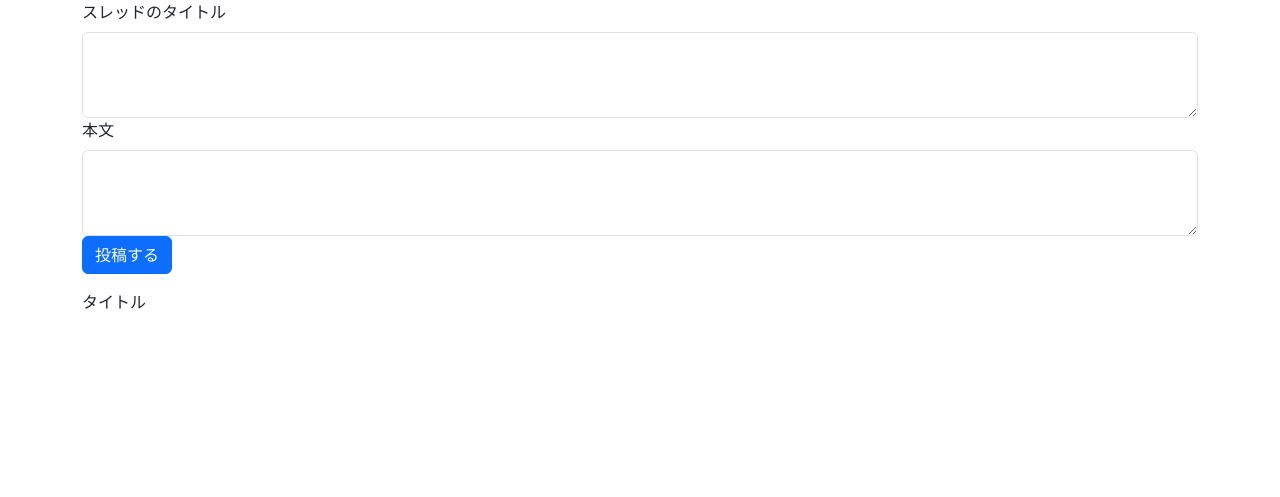
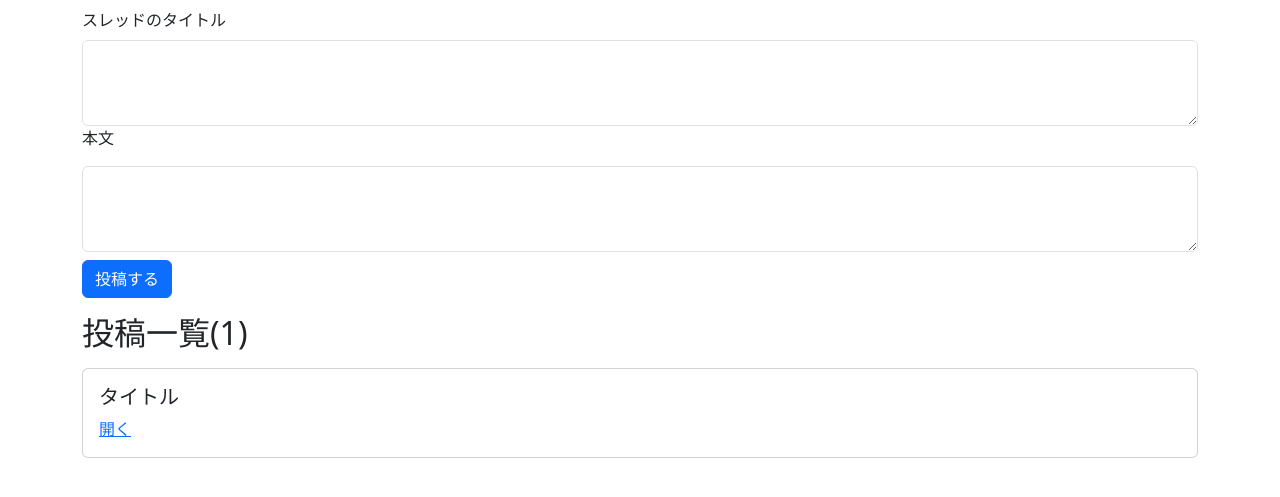
Before and after one commit to tommy10092525/10, a Flask app: page /kind/1 in a window 1280 px wide. Shown: the top 497 px of the page. Run offline with Flask 3, Linux system fonts and the light colour scheme.

Commit message:
書式・ルーティングの調整

```diff
--- a/app.py
+++ b/app.py
@@ -25,7 +25,7 @@ def index():
 @app.route("/kind/<int:kind_id>",methods=["GET","POST"])
 def threads(kind_id):
     if request.method=="GET":
-        data=dict(threads=db.getThreadsByKindId(cur,kind_id))
+        data=dict(threads=db.getThreadsByKindId(cur,kind_id),threadsCount=db.getThreadCountById(cur=cur,kindId=kind_id))
         print(data)
         return render_template("threads.html",data=data)
     else:
@@ -34,13 +34,18 @@ def threads(kind_id):
         threadId=addThread(cur=cur,title=title,kindId=kind_id)
         addResponse(cur=cur,content=content,threadId=threadId)
         con.commit()
-        return redirect(f"/{kind_id}")
+        return redirect(f"/kind/{kind_id}")
 
 @app.route("/thread/<int:thread_id>",methods=["GET","POST"])
 def thread(thread_id):
     if request.method=="GET":
         data=dict(thread=db.getThreadById(cur,thread_id),responses=db.getResponsesByThreadId(cur,thread_id))
         return render_template("thread.html",data=data)
+    else:
+        content=request.form["content"]
+        db.addResponse(content=content,cur=cur,threadId=thread_id)
+        con.commit()
+        return redirect(f"/thread/{thread_id}")
 
 
 if __name__ == "__main__":
--- a/features/db.py
+++ b/features/db.py
@@ -51,6 +51,13 @@ def getThreadsByKindId(cur: sqlite3.Cursor, kindId: int) -> list[dict[str, Any]]
         limit 100""", (kindId,)).fetchall()
     return dateConverter(result)
 
+def getThreadCountById(cur:sqlite3.Cursor,kindId:int):
+    result=cur.execute("""--sql:
+        select count(*)
+        as count
+        from threads
+        where kind_id=?""",(kindId,)).fetchone()["count"]
+    return result
 
 def getDivisions(cur: sqlite3.Cursor) -> list[dict[str, Any]]:
     result = cur.execute("""--sql
@@ -79,11 +86,11 @@ def addThread(cur: sqlite3.Cursor, title: str, kindId: int):
     cur.execute("""--sql
         insert into threads(title,kind_id,created_at)
         values(?,?,?)""", (title, kindId, datetime.now()))
-    result = cur.execute("""--sql
+    threadId = cur.execute("""--sql
         select max(id)
         as max
         from threads""").fetchone()["max"]
-    return dateConverter(result)
+    return threadId
 
 
 def addResponse(cur: sqlite3.Cursor, content: str, threadId: int):
--- a/templates/index.html
+++ b/templates/index.html
@@ -11,6 +11,7 @@
 
 <body>
   <div class="container">
+    <h1 class="my-5">板一覧</h1>
     <ul class="list-group">
       {%for item in data.head%}
       <li class="list-group-item ">
--- a/templates/threads.html
+++ b/templates/threads.html
@@ -8,25 +8,28 @@
         crossorigin="anonymous"></script>
     <meta name="viewport" content="width=device-width">
 </head>
+
 <body>
     <div class="container">
         <form action="" method="post">
             <div class="mb-3">
-                <label for="" class="form-label">スレッドのタイトル</label>
+                <label for="" class="form-label my-2">スレッドのタイトル</label>
                 <textarea class="form-control" name="title" id="" rows="3"></textarea>
                 <label for="" class="form-label">本文</label>
-                <textarea class="form-control" name="content" id="" rows="3"></textarea>
-                <button
-                    type="submit"
-                    class="btn btn-primary"
-                >
+                <textarea class="form-control my-2" name="content" id="" rows="3"></textarea>
+                <button type="submit" class="btn btn-primary">
                     投稿する
                 </button>
-
             </div>
         </form>
+        <h2>投稿一覧({{data.threadsCount}})</h2>
         {%for thread in data.threads%}
-        <p>{{thread.title}}</p>
+        <div class="card w-100 my-3">
+            <div class="card-body">
+              <h5 class="card-title">{{thread.title}}</h5>
+              <a href="/thread/{{thread.id}}" class="card-link">開く</a>
+            </div>
+          </div>
         {%endfor%}
     </div>
 </body>
```
Also changed, not shown: templates/thread.html (+18 -4 lines), db.sqlite3. Lines whose indentation alone changed are shown as unchanged.
